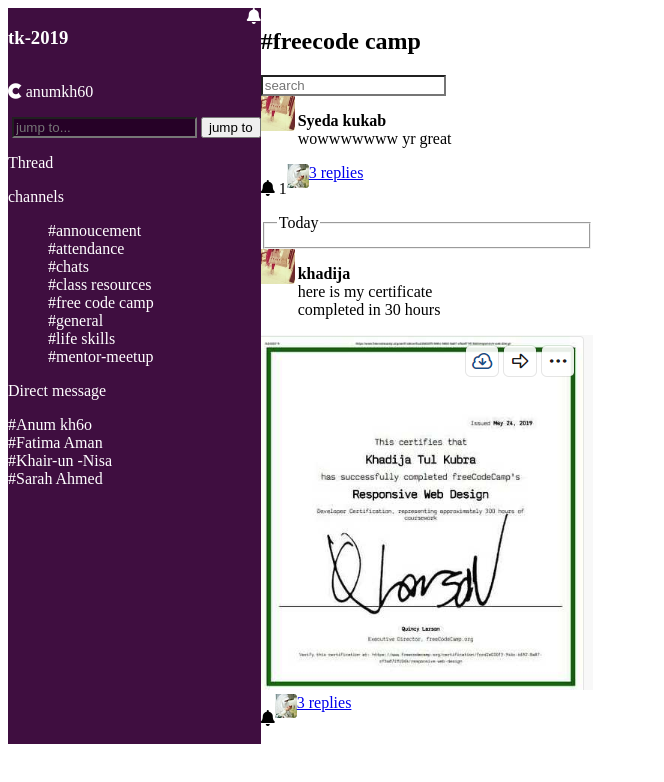
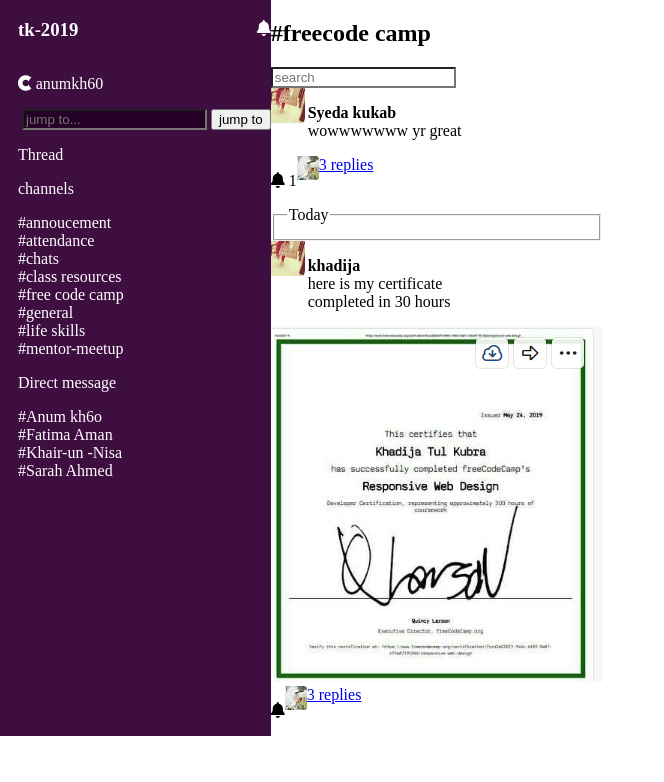
Before and after one commit to anumkhursheed123/25-may-slack-task, a plain HTML site: page index.html in a window 1280 px wide. Shown: the whole page, without its empty margins (0-664 px from the left). Drawn offline with Linux system fonts and the light colour scheme; some icons are missing.

Commit message:
added margin

```diff
--- a/style.css
+++ b/style.css
@@ -7,6 +7,21 @@
     background-color: #3f0e40;
     color:white;
 }
+body{
+    margin:0;
+}
+.bell{
+    margin-top:20px;
+
+}
+.list{
+    margin-left: -40px;
+}
+#navigation{
+    margin-left: 18px;
+
+}
+
 #input input{
     background-color: white;
 }
```
